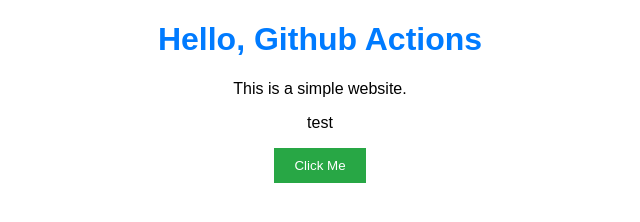
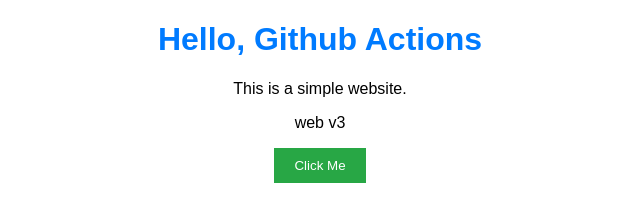
Before and after one commit to kawechai/simple-web, a plain HTML site: page index.html in a window 1280 px wide. Shown: the full height of the page, 320-960 px from the left. Drawn offline with Linux system fonts and the light colour scheme.

Commit message:
deploy: e2f4bc8aeb89d6b483de087e955d7357cc253741

```diff
--- a/index.html
+++ b/index.html
@@ -10,7 +10,7 @@
 
     <h1>Hello, Github Actions</h1>
     <p>This is a simple website.</p>
-    <p>test</p>
+    <p>web v3</p>
     <button id="myButton">Click Me</button>
 
     <script src="script.js"></script>
```
